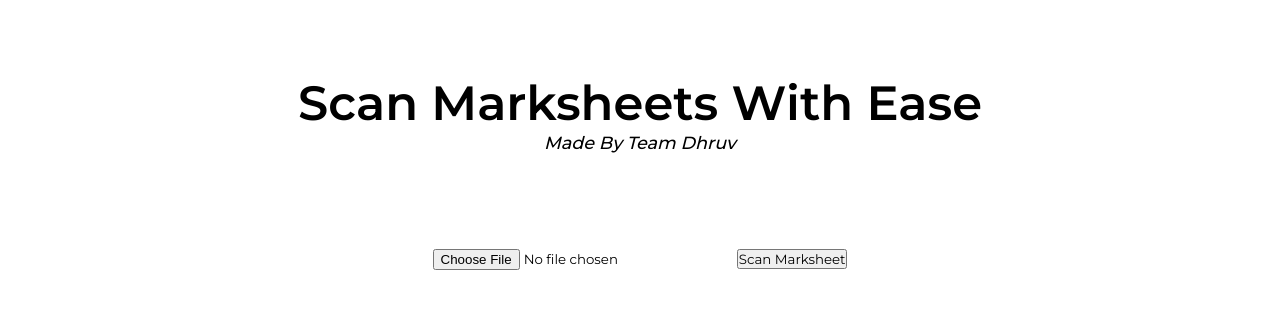
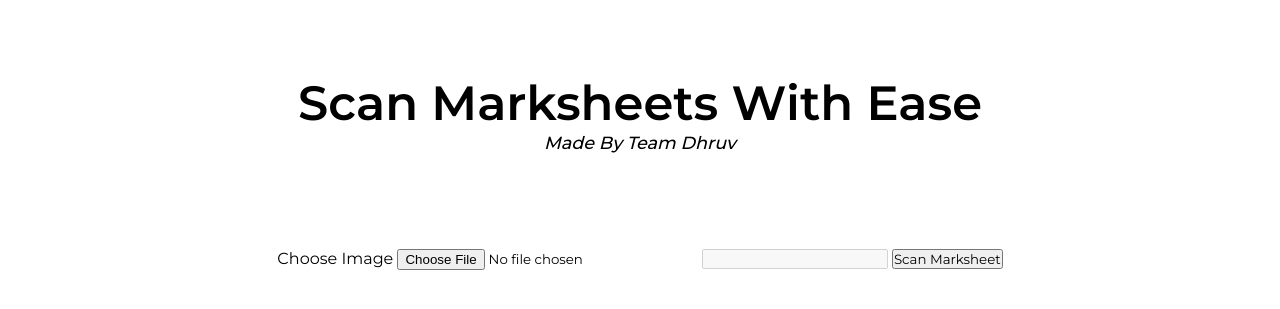
Before and after one commit to theprinceraj/Markshify, a website: page public/index.html in a window 1280 px wide. Shown: the part 83-392 px from the top of the page. Drawn offline with nearby package versions, Linux system fonts and the light colour scheme.

Commit message:
Added input field for attaching marksheet alongwith label

```diff
--- a/public/index.html
+++ b/public/index.html
@@ -46,7 +46,14 @@
 
       <div class="section-content">
         <form id="input-form">
-          <input type="file" name="marksheetInput" id="marksheetInputField" />
+          <label for="marksheetInputField">Choose Image</label>
+          <input
+            type="file"
+            name="marksheetInput"
+            id="marksheetInputField"
+            class="hidden-input"
+          />
+          <input type="text" name="fileName" id="file-name-field" disabled>
           <button>Scan Marksheet</button>
         </form>
       </div>
```
